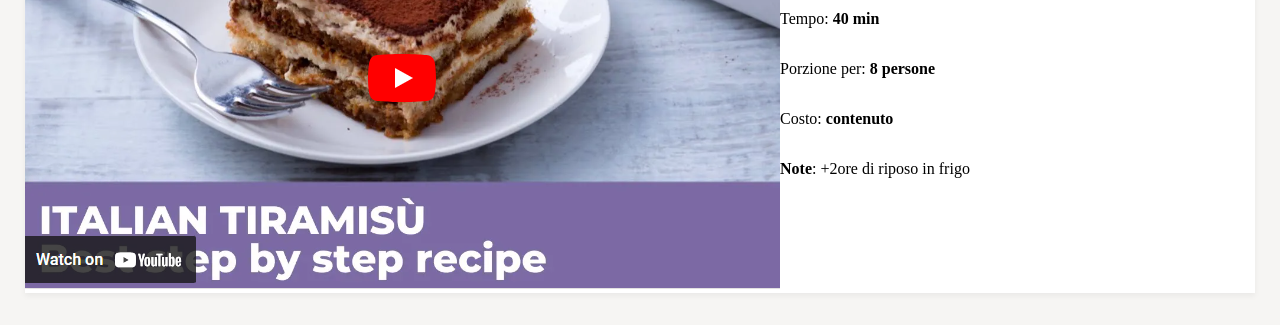
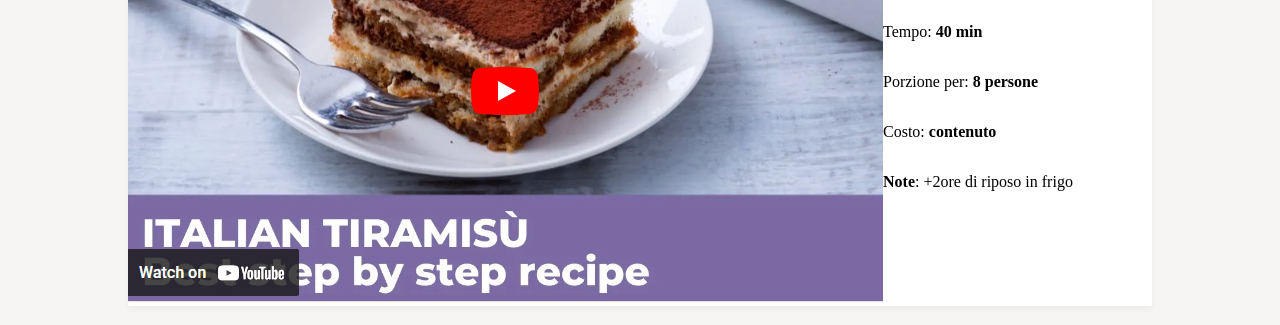
Before and after one commit to CarloCosta92/htmlcss-responsive-layout, a plain HTML site: page index.html in a window 1280 px wide. Shown: the part 382-707 px from the top of the page. Drawn offline with Linux system fonts and the light colour scheme.

Commit message:
fix: lateral padding main cont

```diff
--- a/css/style.css
+++ b/css/style.css
@@ -64,7 +64,8 @@ header {
 
 
 .main-container {
-    padding: 25px 25px;
+    max-width: 100%;
+    padding: 3% 10%;
     background-color: #f6f5f3;
     margin: 0 auto;
 }
@@ -76,6 +77,7 @@ header {
 .violet{
     color: #4e3969;
 }
+
 
 
 /* card */
@@ -145,6 +147,7 @@ img{
     color: #ffffff;
     text-align: center;
     padding: 30px 0;
+    width: 100%;
 }
 
 .footer-container ul{
```
